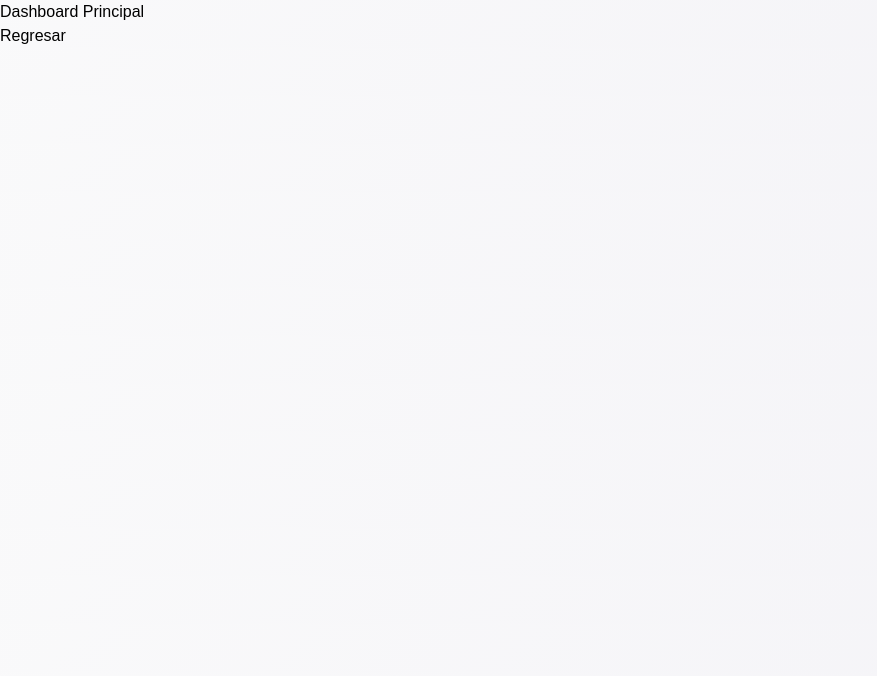
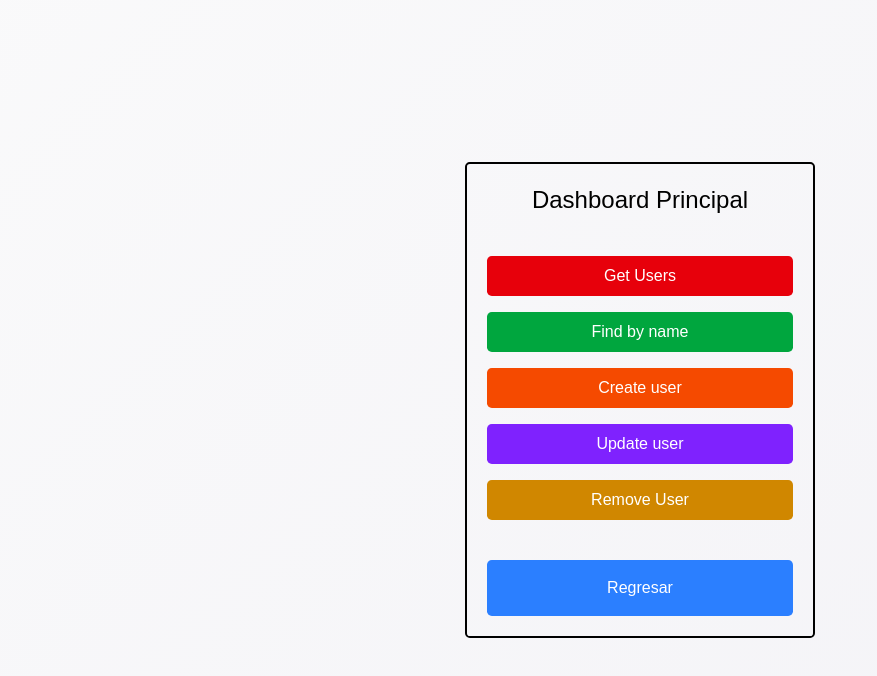
Before and after one commit to ProgramaConPid/E-commerce-practice-ts-nextjs, a Next.js app: page /dashboard in a window 1280 px wide. Shown: the top 676 px of the page, without its empty margins (0-877 px from the left). Built offline with nearby package versions, Linux system fonts and the light colour scheme.

Commit message:
Added a CRUD by a class UserStore

```diff
--- a/src/components/login.tsx
+++ b/src/components/login.tsx
@@ -1,18 +1,11 @@
 import { usersRegistered } from "@/helpers/utils";
 import { useRouter } from "next/router";
-import { useState, useEffect, useRef } from "react";
+import { useState } from "react";
 
 export default function Login() {
   const [username, setUsername] = useState("")
   const [password, setPassword] = useState("")
   const router = useRouter();
-  const titleRef = useRef<HTMLHeadingElement>(null)
-
-  useEffect(() => {
-    if (titleRef.current) {
-      titleRef.current.style.color = "red"
-    }
-  }, [])
 
   const handleUser = (e:React.ChangeEvent<HTMLInputElement>) => {
     console.log(e.target.value);
@@ -43,7 +36,7 @@ export default function Login() {
 
   return (
     <div className="form p-5 w-[300px] mx-auto text-center flex flex-col">
-      <h2 ref={titleRef}>Iniciar Sesion</h2>
+      <h2>Iniciar Sesion</h2>
       <div className="container__form flex flex-col gap-2 my-3">
         <input onChange={handleUser} className="border-2 border-amber-500 p-2 rounded-[.3rem]" type="text" placeholder="Usuario" />
         <input onChange={handlePassword} className="border-2 border-amber-500 p-2 rounded-[.3rem]" type="password" placeholder="Password" />
--- a/src/helpers/utils.ts
+++ b/src/helpers/utils.ts
@@ -239,5 +239,72 @@ export const arrayUsers: User[] = [
 // Array of users registered
 export const usersRegistered: UserRegistered[] = [
   {username: "Camilo", password: "cami1234"},
-  {username: "Pedro", password: "pepe1234"}
+  {username: "Pedro", password: "pepe1234"},
+  {username: "Daniela12", password: "danipro"},
+  {username: "piton0520", password: "jackson123"}
 ]
+
+// Class UserStore
+export class UserStore {
+  // -- Methods CRUD --
+
+  // List Users
+  getUsers(listUsers: UserRegistered[]) {
+    const usersNames = listUsers.map((user, index) => {
+      return `\n User #${index + 1} -> ${user.username}`
+    })
+
+    return `${usersNames.join("")}`
+  }
+
+  // Find User By name
+  findByName(username: string, listUsers: UserRegistered[]) {
+    const userFounded = listUsers.find((user) => user.username == username)
+
+    if (userFounded) {
+      return `User ${username} found succesfully of the list ✅`
+    } else {
+      return `User ${username} was not found of the list ✖️`
+    }
+  }
+
+  // Create a new user
+  createUser(username: string, password:string, listUsers: UserRegistered[]) {
+    const newUser: UserRegistered = {
+      username: username,
+      password: password
+    };
+
+    if (!username || !password) {
+      return `Error creating user, enter username and password`
+    }
+
+    listUsers.push(newUser)
+    return `User ${username} has been created succesfully ✅`
+  }
+
+  // Remove an User
+  updateUser(listUsers: UserRegistered[]) {
+    const username = window.prompt("Enter the username to update")
+
+    if (!username) {
+      return `Error, you did not entered a valid username`
+    }
+
+    const userFound = listUsers.findIndex((user) => user.username == username);
+
+    if (!userFound) {
+      return `Error, the user entered does not exists on the list of users`
+    }
+
+    const newUserName = window.prompt("Enter the new user name");
+    const newPassword = window.prompt("Enter the new password");
+
+    if (!newUserName || !newPassword) {
+      return `Error updating the User ${username}, Enter a valid username and password`
+    }
+
+    listUsers[userFound].username = newUserName;
+    listUsers[userFound].password = newPassword;
+  }
+}
--- a/src/pages/dashboard/index.tsx
+++ b/src/pages/dashboard/index.tsx
@@ -1,12 +1,58 @@
-import { useRouter } from "next/router"
+import { useRouter } from "next/router";
+import { UserStore } from "@/helpers/utils";
+import { usersRegistered } from "@/helpers/utils";
 
 export default function Dashboard() {
   const router = useRouter();
 
+  const users = new UserStore()
+
+  const findUserByName = () => {
+    const username = window.prompt("Enter the username to search on the list")
+
+    if (!username) {
+      return `Error searching an user, enter a valid username`
+    }
+
+    return users.findByName(username, usersRegistered)
+  }
+
+  const createNewUser = () => {
+    const userName = window.prompt("Enter the username")
+    const userPassword = window.prompt("Enter the password")
+
+    if (!userName || !userPassword) {
+      return `Error creating the new user, enter a valid username and password`
+    }
+
+    users.createUser(userName, userPassword, usersRegistered)
+    return `User ${userName} has been added to the list of users.`
+  }
+
+  const updateUser = () => {
+    users.updateUser(usersRegistered)
+  }
+
   return (
-    <>
-      <h1>Dashboard Principal</h1>
-      <button onClick={() => {router.back()}}>Regresar</button>
-    </>
-  )
+    <div className="container h-[100vh] flex flex-col justify-center items-center">
+      <div className="content flex flex-col border-2 rounded-[.3rem] w-[350px] p-5">
+        <h1 className="text-center text-2xl">Dashboard Principal</h1>
+        <div className="container__crud flex flex-col gap-4 my-10">
+          <button className="bg-red-600 text-white p-2 rounded-[.3rem] cursor-pointer" onClick={() => alert(`HTTP METHOD GET: ${users.getUsers(usersRegistered)}`)}>Get Users</button>
+          <button className="bg-green-600 text-white p-2 rounded-[.3rem] cursor-pointer" onClick={() => alert(`HTTP METHOD GET: ${findUserByName()}`)}>Find by name</button>
+          <button className="bg-orange-600 text-white p-2 rounded-[.3rem] cursor-pointer" onClick={() => alert(`HTTP METHOD POST: ${createNewUser()}`)}>Create user</button>
+          <button className="bg-violet-600 text-white p-2 rounded-[.3rem] cursor-pointer" onClick={() => alert(`HTTP METHOD PUT: ${updateUser()}` )}>Update user</button>
+          <button className="bg-yellow-600 text-white p-2 rounded-[.3rem] cursor-pointer">Remove User</button>
+        </div>
+        <button
+          className="bg-blue-500 p-4 text-white rounded-[.3rem]"
+          onClick={() => {
+            router.back();
+          }}
+        >
+          Regresar
+        </button>
+      </div>
+    </div>
+  );
 }
```
Also changed, not shown: src/utils/authenticate.ts (added).
